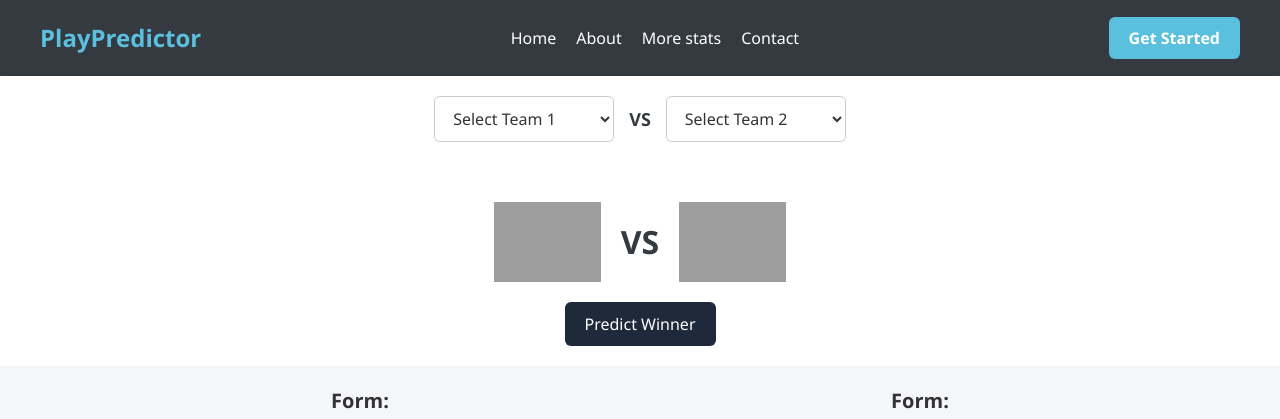
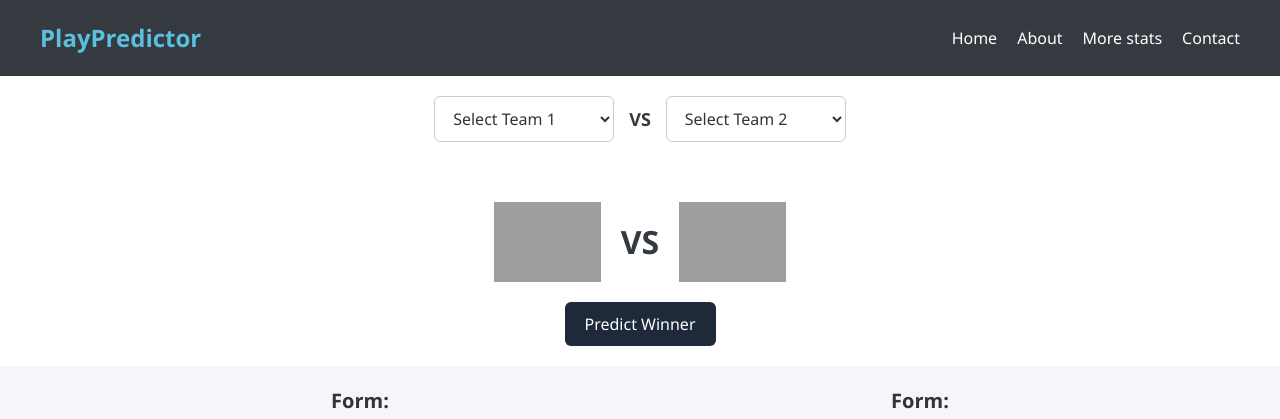
Before and after one commit to marco12893/Proyek-Akhir-AIML, a Flask app: template Proyek Akhir/templates/starting_page.html in a window 1280 px wide. Shown: the top 419 px of the page. Run offline with Flask 3, Linux system fonts and the light colour scheme; the template is opened without the code that fills it, so the values that code supplies are empty; parts of the project's set-up code (start-up, migrations or seed data) failed here and were passed over; grey boxes are pictures that could not be loaded.

Commit message:
remove get started

```diff
--- a/Proyek Akhir/templates/starting_page.html
+++ b/Proyek Akhir/templates/starting_page.html
@@ -164,13 +164,6 @@
     <a href="/statsfornerds" style="color: #fff; text-decoration: none; font-size: 16px;">More stats</a>
     <a href="#" style="color: #fff; text-decoration: none; font-size: 16px;">Contact</a>
   </nav>
-
-  <!-- Call-to-Action Button -->
-  <div>
-    <a href="/signup" style="background-color: #5bc0de; color: #fff; padding: 10px 20px; border-radius: 6px; text-decoration: none; font-size: 16px; font-weight: bold;">
-      Get Started
-    </a>
-  </div>
 </header>
 
 
```
